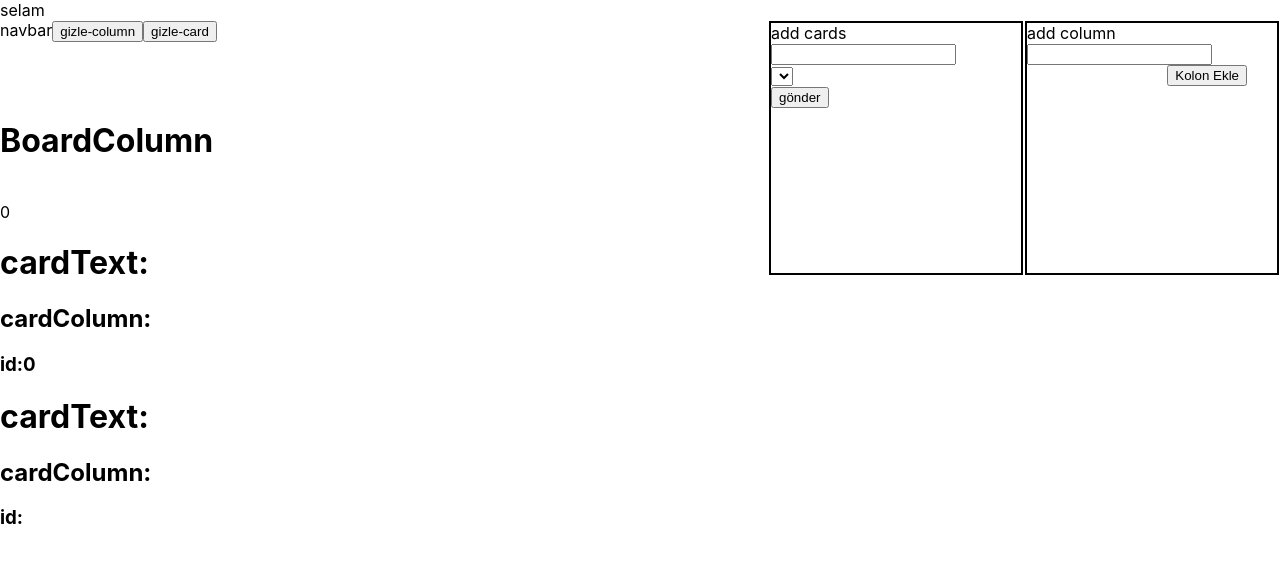
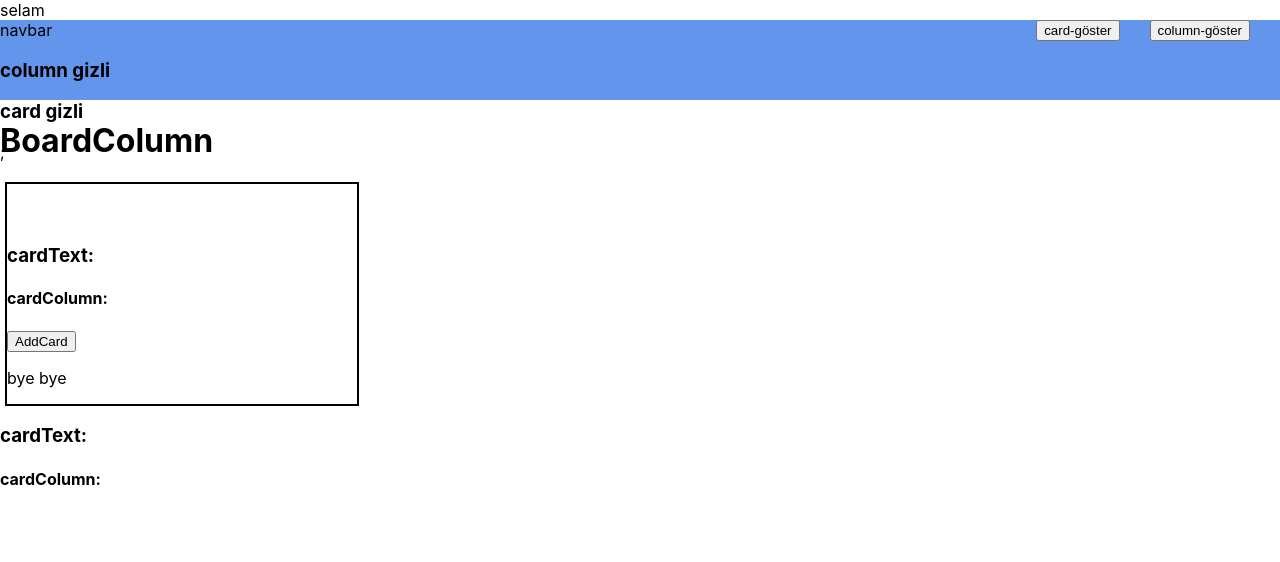
Before and after one commit to mertcancet/todo-redux, a React (Create React App) app: page /todo in a window 1280 px wide. Shown: the top 562 px of the page. Built offline with nearby package versions, Linux system fonts and the light colour scheme.

Commit message:
add card button

```diff
--- a/src/componenets/BoardColumn/Cards/cards.js
+++ b/src/componenets/BoardColumn/Cards/cards.js
@@ -2,12 +2,11 @@ import React from "react";
 
 class Card extends React.Component {
   render() {
-    const { id, cardText, cardColumn } = this.props;
+    const { cardText, cardColumn } = this.props;
     return (
       <div>
-        <h1>cardText: {cardText}</h1>
-        <h2>cardColumn:{cardColumn}</h2>
-        <h3>id:{id}</h3>
+        <h3>cardText: {cardText}</h3>
+        <h4>cardColumn:{cardColumn}</h4>
       </div>
     );
   }
--- /dev/null
+++ b/src/componenets/BoardColumn/boardColumn.css
@@ -0,0 +1,5 @@
+.boardColumn {
+  width: 350px;
+  border: 2px solid black;
+  margin: 5px;
+}
--- a/src/componenets/BoardColumn/boardColumn.js
+++ b/src/componenets/BoardColumn/boardColumn.js
@@ -2,23 +2,46 @@ import React from "react";
 import Card from "./Cards/cards";
 import I from "immutable";
 import { connect } from "react-redux";
+import "./boardColumn.css";
 
 class BoardColumn extends React.Component {
+  constructor(props) {
+    super(props);
+    this.state = {
+      isAddCardHidden: true,
+      cardText: "",
+    };
+    this.toggleAddCard = this.toggleAddCard.bind(this);
+    this.cardHandleSubmit = this.cardHandleSubmit.bind(this);
+    this.handleCardText = this.handleCardText.bind(this);
+  }
+  toggleAddCard() {
+    this.setState({ isAddCardHidden: !this.state.isAddCardHidden });
+  }
+  cardHandleSubmit(e) {
+    console.log(e.target.value);
+    e.preventDefault();
+    this.setState({ isAddCardHidden: !this.state.isAddCardHidden });
+  }
+  handleCardText(value) {
+    this.setState({ cardText: value });
+  }
+
   render() {
+    const { isAddCardHidden } = this.state;
     return (
-      <div>
+      <div className="boardColumn-wrapper">
         <h1>BoardColumn</h1>
         {this.props.columnList.map((each) => {
           return (
             <div className="boardColumn" key={each.get("id", Math.random())}>
               <h1>{each.get("text", "")}</h1>
               <br />
-              {each.get("id", Math.random())}
 
               {this.props.cardList.map((card) => {
                 if (card.get("cardColumn") === each.get("text")) {
                   return (
-                    <div>
+                    <div key={card.get("id", Math.random())}>
                       <Card
                         key={card.get("id", Math.random())}
                         id={card.get("id", "-")}
@@ -29,6 +52,25 @@ class BoardColumn extends React.Component {
                   );
                 }
               })}
+
+              <button onClick={this.toggleAddCard}>
+                {isAddCardHidden ? "AddCard" : "Hide AddCard"}
+              </button>
+              {!isAddCardHidden ? (
+                <div>
+                  <form onSubmit={this.cardHandleSubmit}>
+                    <label>Card header</label>
+                    <input
+                      type="text"
+                      onChange={(e) => this.handleCardText(e.target.value)}
+                    ></input>
+                    <input type="submit"></input>
+                  </form>
+                  {this.state.cardText}
+                </div>
+              ) : (
+                <p>bye bye</p>
+              )}
             </div>
           );
         })}
--- a/src/componenets/navbar/navbar.css
+++ b/src/componenets/navbar/navbar.css
@@ -1,6 +1,7 @@
 .navbar-wrapper {
   height: 80px;
   width: 100%;
+  background-color: cornflowerblue;
 }
 .btn {
   float: right;
@@ -21,3 +22,6 @@
   margin: 1px;
   float: right;
 }
+.btn {
+  float: right;
+}
--- a/src/componenets/navbar/navbar.js
+++ b/src/componenets/navbar/navbar.js
@@ -11,8 +11,8 @@ class Navbar extends React.Component {
       cardText: "",
       columnText: "",
       cardColumn: "",
-      isColumnRendererHidden: false,
-      isCardRendererHidden: false,
+      isColumnRendererHidden: true,
+      isCardRendererHidden: true,
     };
     this.handleCardText = this.handleCardText.bind(this);
     this.handleColumnText = this.handleColumnText.bind(this);
@@ -32,13 +32,13 @@ class Navbar extends React.Component {
     this.setState({ cardColumn: event.target.value });
   }
   handleSubmit(e) {
-    console.log(
+
       this.props.addCard({
         id: Math.random(),
         cardText: this.state.cardText,
         cardColumn: this.state.cardColumn,
       })
-    );
+
     e.preventDefault();
   }
   toggleHideColumn() {
@@ -59,11 +59,11 @@ class Navbar extends React.Component {
     return (
       <div className="navbar-wrapper">
         navbar
-        <button onClick={this.toggleHideColumn}>
-          {isColumnRendererHidden ? "göster-column" : "gizle-column"}
+        <button className="hide-column btn" onClick={this.toggleHideColumn}>
+          {isColumnRendererHidden ? "column-göster" : "column-gizle"}
         </button>
-        <button onClick={this.toggleHideCard}>
-          {isCardRendererHidden ? "göster-card" : "gizle-card"}
+        <button className="hide-card btn" onClick={this.toggleHideCard}>
+          {isCardRendererHidden ? "card-göster" : "card-gizle"}
         </button>
         {!isColumnRendererHidden ? (
           <div className="colomn ">
@@ -79,6 +79,7 @@ class Navbar extends React.Component {
                   id: Math.random(),
                   text: columnText,
                 })
+
               }
             >
               Kolon Ekle
@@ -115,6 +116,7 @@ class Navbar extends React.Component {
         ) : (
           <h3>card gizli</h3>
         )}
+        ;
       </div>
     );
   }
```
